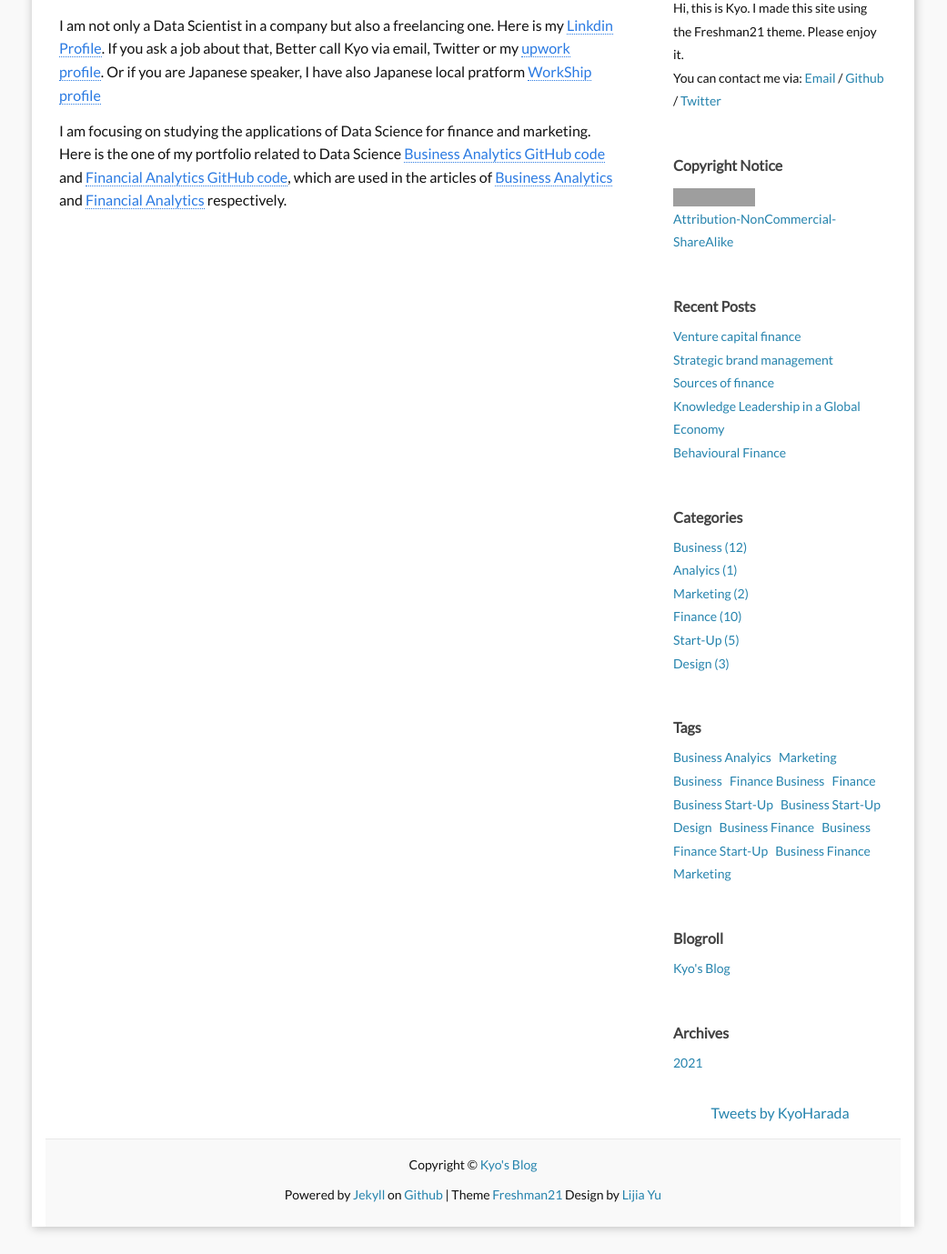
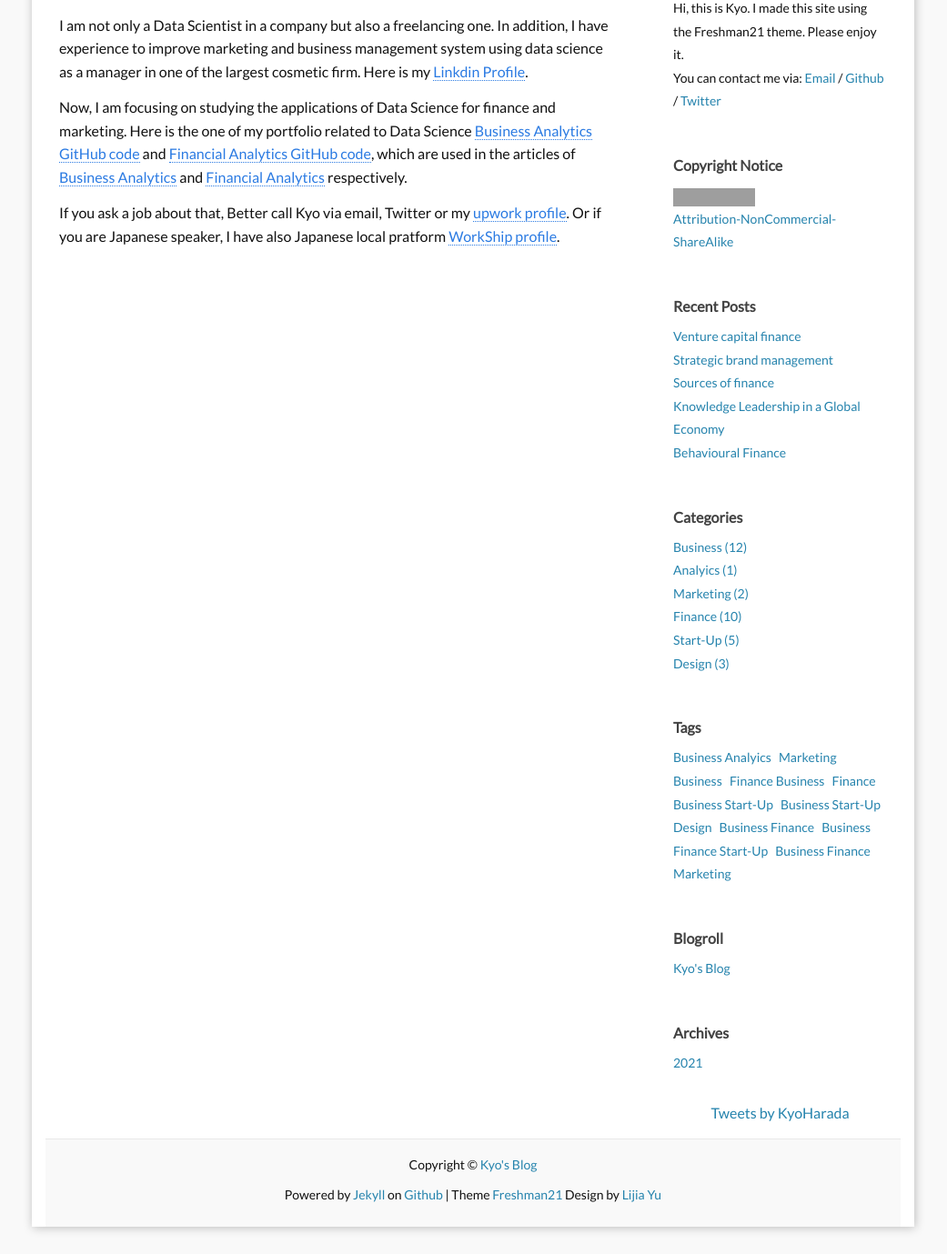
Before and after one commit to kyo1988/Kyo.github.io, a Jekyll site: the page built from b_about.md, in a window 1280 px wide, cut to the strip 400-1779 px from the top of the page. Shown: the whole strip at 91% size, without its empty margins (120-1161 px from the left). Built offline with Jekyll 4.4.1, drawn with Linux system fonts in a browser that asks for light colours; comment, search, counter and statistics services are not loaded; grey boxes are pictures that could not be loaded.

Commit message:
mod about me

```diff
--- a/b_about.md
+++ b/b_about.md
@@ -13,8 +13,10 @@ I used to write my blog in Wordpress blog, however, running cost, especially ser
 Insted of Wordpress, Github Pages is completely free then I restarted my blog.
 
 I am not only a Data Scientist in a company but also a freelancing one.
+In addition, I have experience to improve marketing and business management system using data science as a manager in one of the largest cosmetic firm.
 Here is my [Linkdin Profile](https://www.linkedin.com/in/KyoHarada).
-If you ask a job about that, Better call Kyo via email, Twitter or my [upwork profile](https://www.upwork.com/o/profiles/users/~01a04e0c3805f59a83/). Or if you are Japanese speaker, I have also Japanese local pratform [WorkShip profile](https://goworkship.com/profile/33012)
 
-I am focusing on studying the applications of Data Science for finance and marketing.
+Now, I am focusing on studying the applications of Data Science for finance and marketing.
 Here is the one of my portfolio related to Data Science [Business Analytics GitHub code](https://github.com/kyo1988/Kyo.github.io/blob/gh-pages/Business_Analytics_Note.ipynb) and [Financial Analytics GitHub code](https://github.com/kyo1988/Kyo.github.io/blob/gh-pages/Corporate_Finance_Note.ipynb), which are used in the articles of [Business Analytics](https://kyo1988.github.io/Kyo.github.io/business/analyics/2021/05/08/sales-forecasting.html) and [Financial Analytics](https://kyo1988.github.io/Kyo.github.io/finance/2021/05/09/review-of-Pendragon-PLC.html) respectively.
+
+If you ask a job about that, Better call Kyo via email, Twitter or my [upwork profile](https://www.upwork.com/o/profiles/users/~01a04e0c3805f59a83/). Or if you are Japanese speaker, I have also Japanese local pratform [WorkShip profile](https://goworkship.com/profile/33012).
```
